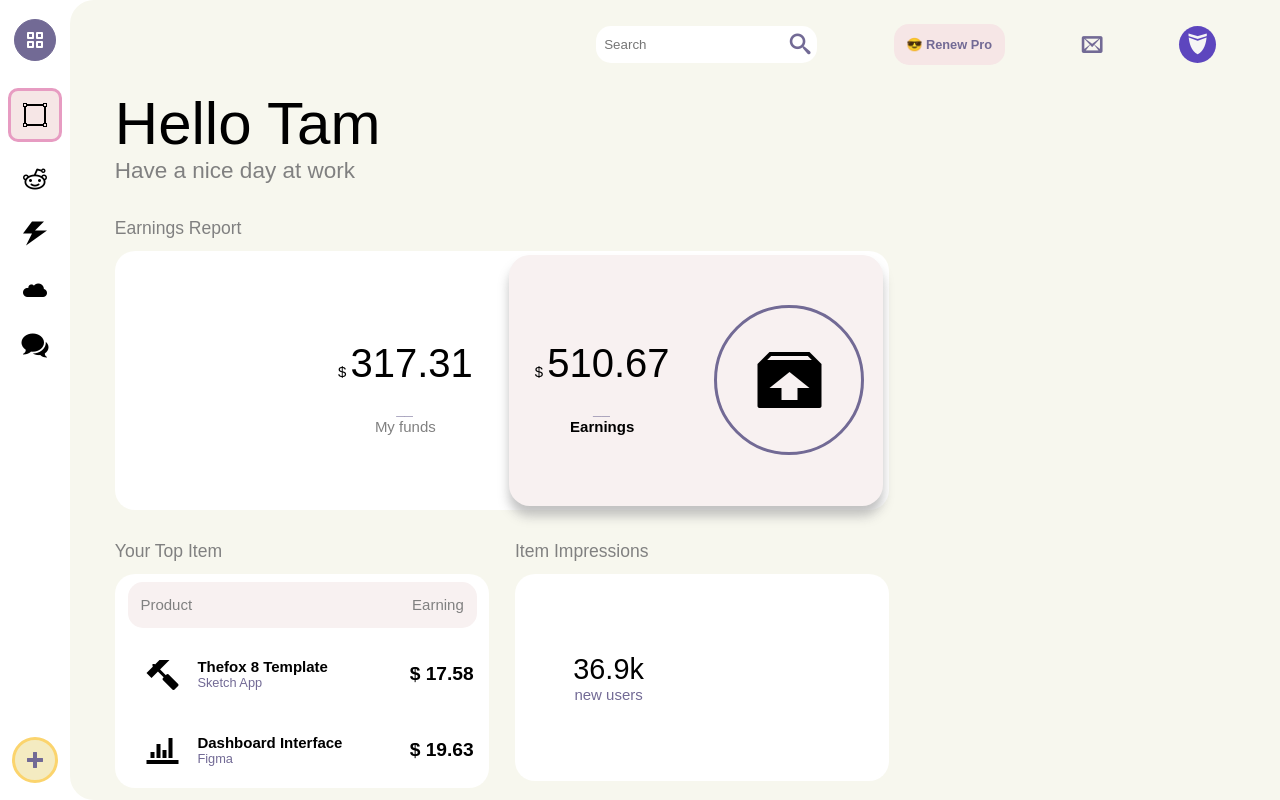
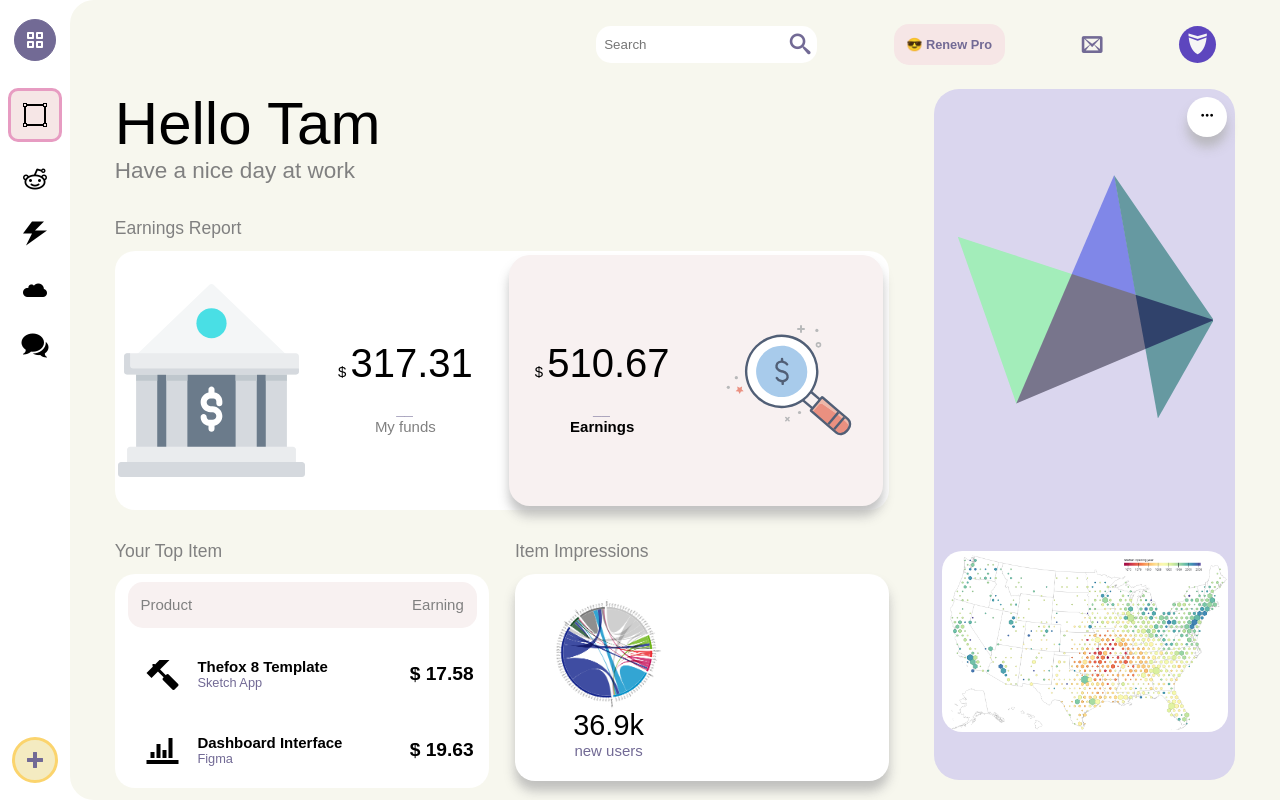
Before and after one commit to wfercanas/PlatziMaster_wk5_retoDesktop, a plain HTML site: page index.html in a window 1280 px wide. Drawn offline with Linux system fonts and the light colour scheme; files whose address does not match are found by name.

Commit message:
desktop complete

```diff
--- a/css/styles.css
+++ b/css/styles.css
@@ -159,7 +159,7 @@ nav i:hover {
     padding: 0 3.5vw;
 }
 
-/* ...................................................content-data-hero */
+/* ......................................................................content-data-hero */
 .data-hero-main {
     display: grid;
     grid-template-columns: 1fr 1fr;
@@ -172,6 +172,12 @@ nav i:hover {
 .hero-main-container {
     display: grid;
     grid-template-columns: 1fr 1fr;
+}
+
+.hero-main-img {
+    display: flex;
+    justify-content: center;
+    align-items: center;
 }
 
 .hero-main-container-num {
@@ -216,20 +222,9 @@ nav i:hover {
     font-weight: bold;
 }
 
-.hero-main-indicator-logo {
-    display: flex;
-    justify-content: center;
-    align-items: center;
-    font-size: 4rem;
-}
 
-.hero-main-indicator-logo i {
-    padding: 5vh;
-    border: 3px solid #726a95;
-    border-radius: 100%;
-}
 
-/* ...................................................content-data-kpis */
+/* ...........................................................................content-data-kpis */
 .content-data-kpis {
     display: grid;
     grid-template-columns: repeat(2, 1fr);
@@ -302,6 +297,7 @@ nav i:hover {
     margin-top: 1.5vh;
     background-color: white;
     border-radius: 20px;
+    box-shadow: 0px 10px 11px 0px #afafafc4;
 }
 
 .item-impressions-data {
@@ -309,6 +305,15 @@ nav i:hover {
     flex-direction: column;
     align-items: center;
     justify-content: center;
+}
+
+.item-logo {
+    display: flex;
+    justify-content: center;
+}
+
+.item-logo img{
+    width: 60%;
 }
 
 .item-data {
@@ -320,3 +325,37 @@ nav i:hover {
     margin: 0;
     color: #726a95;
 }
+
+/* .............................................................content-charts */
+
+.content-charts {
+    margin: 0 3.5vw 2.5vh 0;
+    background-color: #dad6ee;
+    border-radius: 25px;
+    position: relative;
+    display: grid;
+    grid-template-rows: 3fr 2fr;
+}
+
+.content-charts i {
+    position: absolute;
+    padding: 1.7vh;
+    background-color: white;
+    font-size: 0.8rem;
+    border-radius: 100%;
+    box-shadow: 0px 10px 11px 0px #afafafc4;
+    top: 1vh;
+    right: 1vh;
+}
+
+.content-charts figure {
+    display: flex;
+    justify-content: center;
+    align-items: center;
+    min-height: 100%;
+}
+
+.content-charts-chart img{
+    width: 95%;
+    border-radius: 20px;
+}
--- a/index.html
+++ b/index.html
@@ -43,7 +43,9 @@
                     </div>
                     <div class="data-hero-main">
                         <div class="hero-main-container">
-                            <figure class="hero-main-container-img"></figure>
+                            <figure class="hero-main-img">
+                                <img src="images/bank-icon.svg" alt="">
+                            </figure>
                             <div class="hero-main-container-num">
                                 <p>$ <span>317.31</span></p>
                                 <i>__</i>
@@ -56,9 +58,9 @@
                                 <i>__</i>
                                 <h4>Earnings</h4>
                             </div>
-                            <div class="hero-main-indicator-logo">
-                                <i class="icon-box-remove"></i>
-                            </div>
+                            <figure class="hero-main-img">
+                                <img src="images/funds-icon.svg" alt="">
+                            </figure>
                         </div>
                     </div>
                 </div>
@@ -96,17 +98,34 @@
                         <h3>Item Impressions</h3>
                         <div class="item-impressions-board">
                             <div class="item-impressions-data">
-                                <figure class="item-logo"></figure>
+                                <figure class="item-logo">
+                                    <img src="images/data-impressions.png" alt="">
+                                </figure>
                                 <p class="item-data">36.9k</p>
                                 <p class="new-users">new users</p>
                             </div>
-                            <div class="item-impressions-img"></div>
+                            <div class="item-impressions-img">
+                                <figure>
 
+                                </figure>
+                            </div>
                         </div>
                     </div>
                 </div>
             </section>
-            <section class="content-charts"></section>
+            <section class="content-charts">
+                <i class="icon-dots-three-horizontal"></i>
+                <div class="content-charts-img">
+                    <figure>
+                        <img src="images/content-charts-img.svg" alt="">
+                    </figure>
+                </div>
+                <div class="content-charts-chart">
+                    <figure>
+                        <img src="images/main-chart.png" alt="">
+                    </figure>
+                </div>
+            </section>
         </section>
     </section>
 </body>
```
Also changed, not shown: images/bank-icon.png (added), images/bank-icon.svg (added), images/content-charts-img.svg (added), images/data-impressions.png (added), images/funds-icon.png (added), images/funds-icon.svg (added), images/main-chart.png (added).
